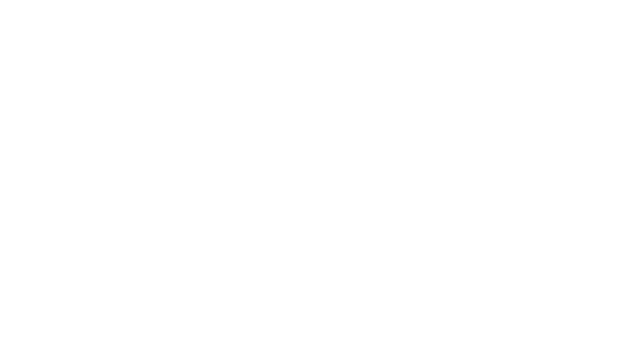
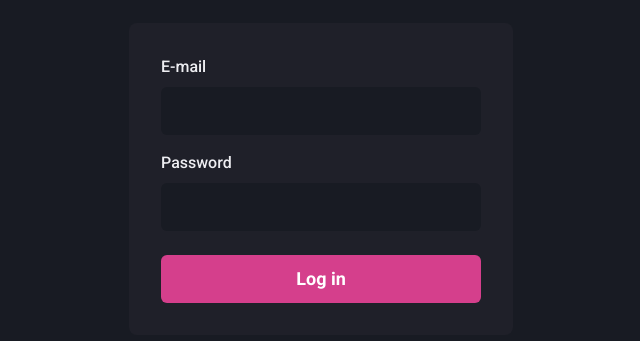
Before and after one commit to isadorapda/dashboard-next-app, a Next.js app: page / in a window 1280 px wide. Shown: the part 221-562 px from the top of the page, without its empty margins (319-959 px from the left). Built offline with nearby package versions, Linux system fonts and the light colour scheme.

Commit message:
feat: 🎸 create a sign in page and add theme

```diff
--- /dev/null
+++ b/src/components/Form/input.tsx
@@ -0,0 +1,41 @@
+import { ForwardRefRenderFunction, forwardRef } from 'react'
+import {
+  Input as ChakraInput,
+  FormLabel,
+  FormControl,
+  InputProps as ChakraInputProps,
+  FormErrorMessage,
+} from '@chakra-ui/react'
+import { FieldError } from 'react-hook-form'
+
+interface InputProps extends ChakraInputProps {
+  name: string
+  label?: string
+  error?: FieldError
+}
+
+export const InputBase: ForwardRefRenderFunction<
+  HTMLInputElement,
+  InputProps
+> = ({ name, label, error, ...rest }, ref) => {
+  return (
+    <FormControl isInvalid={!!error}>
+      {!!label && <FormLabel htmlFor={name}>{label}</FormLabel>}
+      <ChakraInput
+        id={name}
+        name={name}
+        _placeholder={{ color: 'gray.100', fontSize: '0.8rem' }}
+        focusBorderColor="pink.500"
+        bg="gray.900"
+        variant="filled"
+        _hover={{ bg: 'gray.900' }}
+        size="lg"
+        ref={ref}
+        {...rest}
+      />
+      {!!error && <FormErrorMessage>{error.message}</FormErrorMessage>}
+    </FormControl>
+  )
+}
+
+export const Input = forwardRef(InputBase)
--- a/src/pages/_app.tsx
+++ b/src/pages/_app.tsx
@@ -1,5 +1,11 @@
 import type { AppProps } from 'next/app'
+import { ChakraProvider } from '@chakra-ui/react'
+import { theme } from '@/styles/theme'
 
 export default function App({ Component, pageProps }: AppProps) {
-  return <Component {...pageProps} />
+  return (
+    <ChakraProvider theme={theme}>
+      <Component {...pageProps} />
+    </ChakraProvider>
+  )
 }
--- a/src/pages/index.tsx
+++ b/src/pages/index.tsx
@@ -1,10 +1,31 @@
 import Head from 'next/head'
-import Image from 'next/image'
-import { Roboto } from 'next/font/google'
+import { Button, Flex, Stack } from '@chakra-ui/react'
+import { SubmitHandler, useForm } from 'react-hook-form'
+import { z } from 'zod'
+import { zodResolver } from '@hookform/resolvers/zod'
+import { Input } from '@/components/Form/input'
 
-const roboto = Roboto({ weight: [] })
+const signInFormSchema = z.object({
+  email: z.string().email({ message: 'Please, inform your e-mail.' }),
+  password: z
+    .string({ required_error: 'Please, inform your password.' })
+    .min(6, { message: 'Your password should contain at least 6 characters.' }),
+})
 
-export default function Home() {
+type SignInFormData = z.infer<typeof signInFormSchema>
+
+export default function SignIn() {
+  const {
+    register,
+    handleSubmit,
+    formState: { errors, isSubmitting },
+  } = useForm<SignInFormData>({ resolver: zodResolver(signInFormSchema) })
+
+  const handleSignIn: SubmitHandler<SignInFormData> = async (data) => {
+    await new Promise((resolve) => setTimeout(resolve, 2000))
+    console.log(data)
+  }
+
   return (
     <>
       <Head>
@@ -13,7 +34,43 @@
         <meta name="viewport" content="width=device-width, initial-scale=1" />
         <link rel="icon" href="/favicon.ico" />
       </Head>
-      <main></main>
+      <Flex w={'100vw'} h={'100vh'} align={'center'} justify={'center'}>
+        <Flex
+          as="form"
+          w={'100%'}
+          maxW={'30vw'}
+          bg="gray.800"
+          p="8"
+          borderRadius={8}
+          flexDir="column"
+          onSubmit={handleSubmit(handleSignIn)}
+        >
+          <Stack spacing="4">
+            <Input
+              label="E-mail"
+              type="email"
+              error={errors.email}
+              {...register('email')}
+            />
+            <Input
+              label="Password"
+              type="password"
+              error={errors.password}
+              {...register('password')}
+            />
+          </Stack>
+
+          <Button
+            type="submit"
+            mt="6"
+            colorScheme="pink"
+            size="lg"
+            isLoading={isSubmitting}
+          >
+            Log in
+          </Button>
+        </Flex>
+      </Flex>
     </>
   )
 }
--- /dev/null
+++ b/src/styles/theme.ts
@@ -0,0 +1,33 @@
+import { extendTheme } from '@chakra-ui/react'
+import { Roboto } from 'next/font/google'
+
+const roboto = Roboto({ weight: ['400', '500', '700'], subsets: ['latin'] })
+
+export const theme = extendTheme({
+  fonts: {
+    body: roboto.style.fontFamily,
+    heading: roboto.style.fontFamily,
+  },
+  colors: {
+    gray: {
+      '900': '#181B23',
+      '800': '#1F2029',
+      '700': '#353646',
+      '600': '#4B4D63',
+      '500': '#616480',
+      '400': '#797D9A',
+      '300': '#9699B0',
+      '200': '#B3B5C6',
+      '100': '#D1D2DC',
+      '50': '#EEEEF2',
+    },
+  },
+  styles: {
+    global: {
+      body: {
+        bg: 'gray.900',
+        color: 'gray.50',
+      },
+    },
+  },
+})
```
